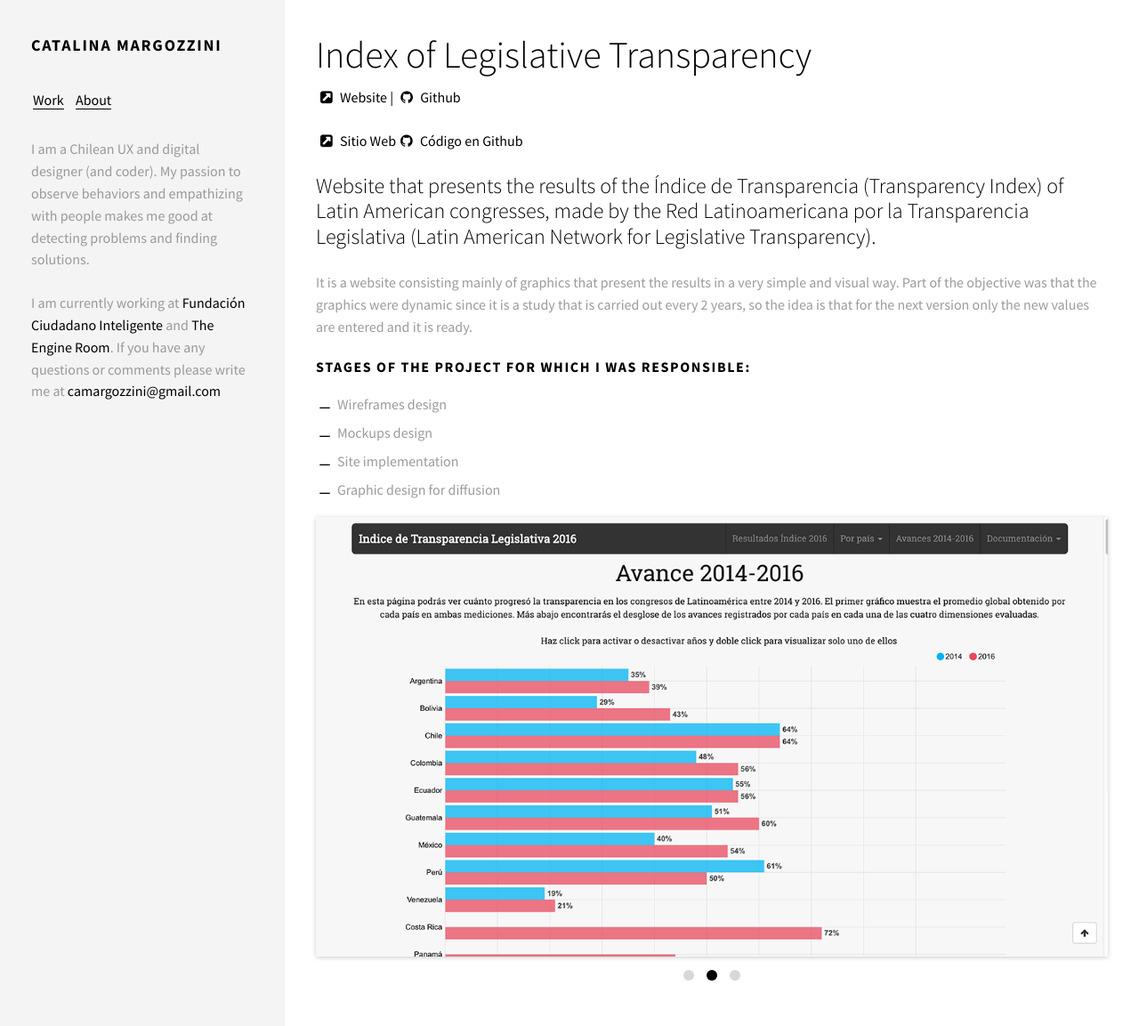
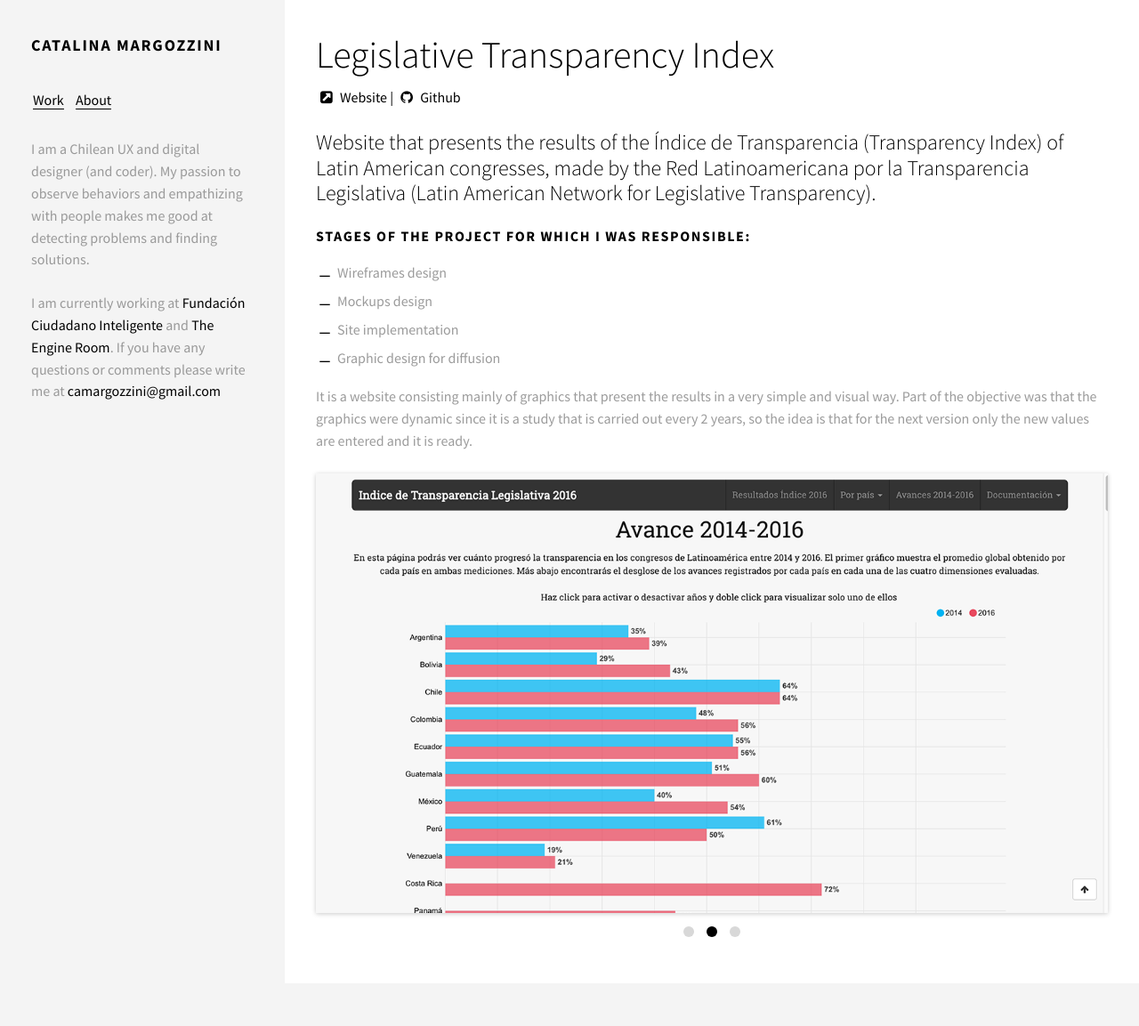
Before and after one commit to camargozzini/portafolio-camargozzini, a Jekyll site: the page built from _posts/2016-11-01-indice.markdown, in a window 1280 px wide. Shown: the whole page at 89% size. Built offline with Jekyll 4.4.1, drawn with Linux system fonts in a browser that asks for light colours; nearby versions of some CDN libraries; after the commit the page ends 1105 px from its top, so only the background shows below that.

Commit message:
Post 'if' for external links

```diff
--- a/_layouts/post.html
+++ b/_layouts/post.html
@@ -16,8 +16,14 @@
 <!-- Post -->
         <h1 class="post-title" itemprop="name headline">{{ page.title }}</h1>
         <p>
-          <a href="{{ page.external }}" target="_blank"><i class="fa fa-external-link-square" aria-hidden="true"></i> Website | </a>
-          <a href="https://github.com/{{ page.github }}" target="_blank"><i class="fa fa-github" aria-hidden="true"></i> Github</a>
+          {% if page.external == null %}
+          {% else %}
+            <a href="{{ page.external }}" target="_blank"><i class="fa fa-external-link-square" aria-hidden="true"></i> Website | </a>
+          {% endif %}
+          {% if page.github == null %}
+          {% else %}
+            <a href="https://github.com/{{ page.github }}" target="_blank"><i class="fa fa-github" aria-hidden="true"></i> Github</a>
+          {% endif %}
         </p>
           <div class="post-content" itemprop="articleBody">
             {{ content }}
--- a/_posts/2016-11-01-indice.markdown
+++ b/_posts/2016-11-01-indice.markdown
@@ -1,19 +1,18 @@
 ---
 layout: post
-title:  Index of Legislative Transparency
+title:  Legislative Transparency Index
 date:   2016-01-01
 categories: [UI, CSS, HTML, D3.js]
 image: indice.png
 description: Website that presents the results of the Índice de Transparencia (Transparency Index) of Latin American congresses, made by the Red Latinoamericana por la Transparencia Legislativa (Latin American Network for Legislative Transparency).
+external: http://indice.transparencialegislativa.org/
+github: ciudadanointeligente/indice2016
 permalink: /:title.html
 ---
-<a href="http://indice.transparencialegislativa.org/" target="_blank"><i class="fa fa-external-link-square" aria-hidden="true"></i> Sitio Web</a><a href="https://github.com/ciudadanointeligente/indice2016"><i class="fa fa-github" aria-hidden="true"></i> Código en Github</a>
 
-<h3>{{ page.description }}</h3>
+### {{ page.description }}
 
-It is a website consisting mainly of graphics that present the results in a very simple and visual way. Part of the objective was that the graphics were dynamic since it is a study that is carried out every 2 years, so the idea is that for the next version only the new values are entered and it is ready.
-
-<h4>Stages of the project for which I was responsible:</h4>
+#### Stages of the project for which I was responsible:
 <ul class="list-unstyled linea">
   <li>Wireframes design</li>
   <li>Mockups design</li>
```
Also changed, not shown: other parts of _posts/2016-11-01-indice.markdown (+2 -0 lines).
